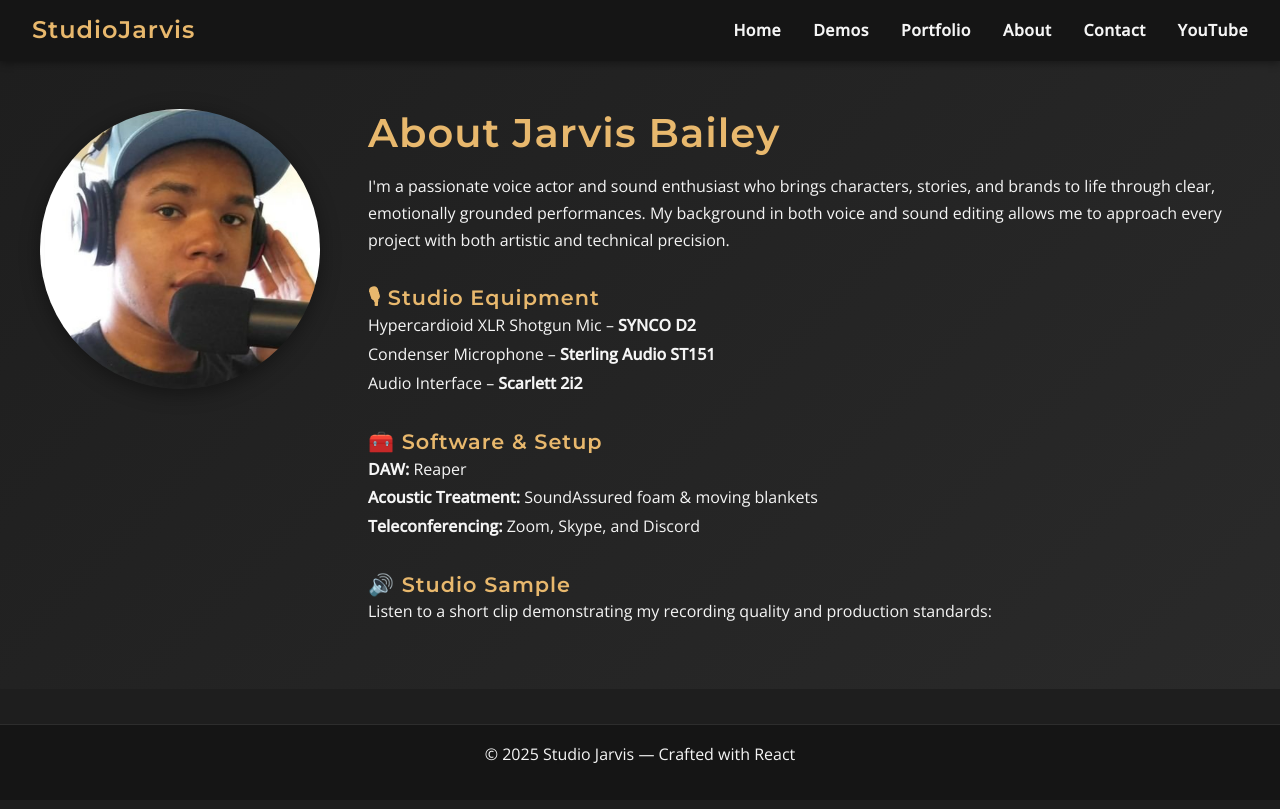
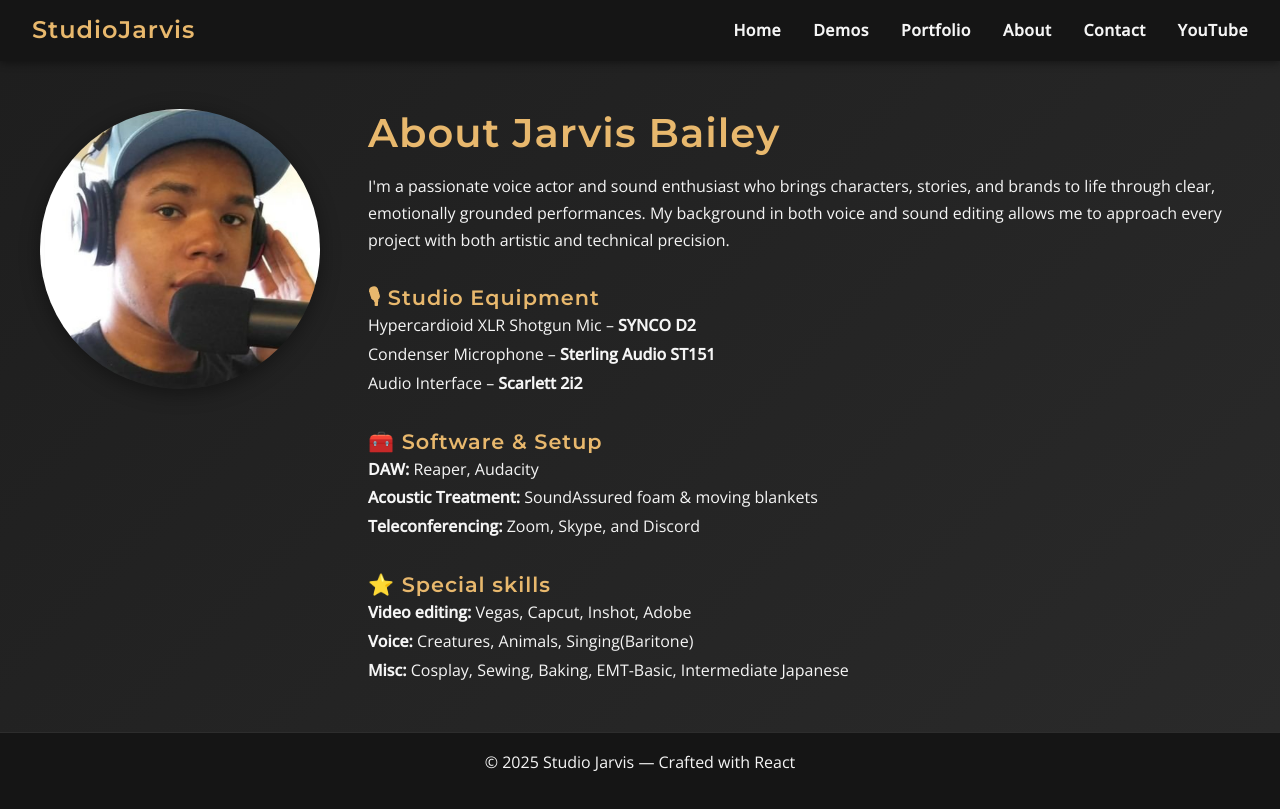
Before and after one commit to baileyjarvis2814/studiojarvis, a React (Create React App) app: page /about in a window 1280 px wide. Built offline with nearby package versions, Linux system fonts and the light colour scheme.

Commit message:
update cors for resend

```diff
--- a/src/pages/About.jsx
+++ b/src/pages/About.jsx
@@ -24,17 +24,18 @@ export default function About() {
 
           <h2 className="about-subtitle">🧰 Software & Setup</h2>
           <ul className="about-list">
-            <li><strong>DAW:</strong> Reaper</li>
+            <li><strong>DAW:</strong> Reaper, Audacity</li>
             <li><strong>Acoustic Treatment:</strong> SoundAssured foam & moving blankets</li>
             <li><strong>Teleconferencing:</strong> Zoom, Skype, and Discord</li>
           </ul>
 
-          <h2 className="about-subtitle">🔊 Studio Sample</h2>
-          <p>Listen to a short clip demonstrating my recording quality and production standards:</p>
-          {/* <audio controls className="about-audio">
-            <source src={studioSample} type="audio/mpeg" />
-            Your browser does not support the audio element.
-          </audio> */}
+          <h2 className="about-subtitle">⭐️ Special skills</h2>
+          <ul className="about-list">
+            <li> <strong>Video editing:</strong> Vegas, Capcut, Inshot, Adobe</li>
+            <li> <strong>Voice:</strong> Creatures, Animals, Singing(Baritone)</li>
+            <li> <strong>Misc:</strong> Cosplay, Sewing, Baking, EMT-Basic, Intermediate Japanese </li>
+          </ul>
+
         </div>
       </div>
     </section>
```
Also changed, not shown: 2 other files (tests, documents, lock files or other folders).
